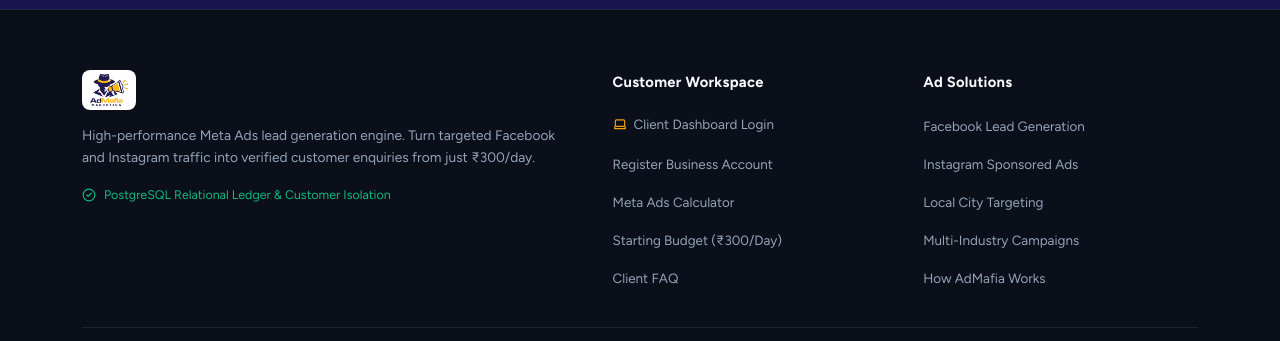
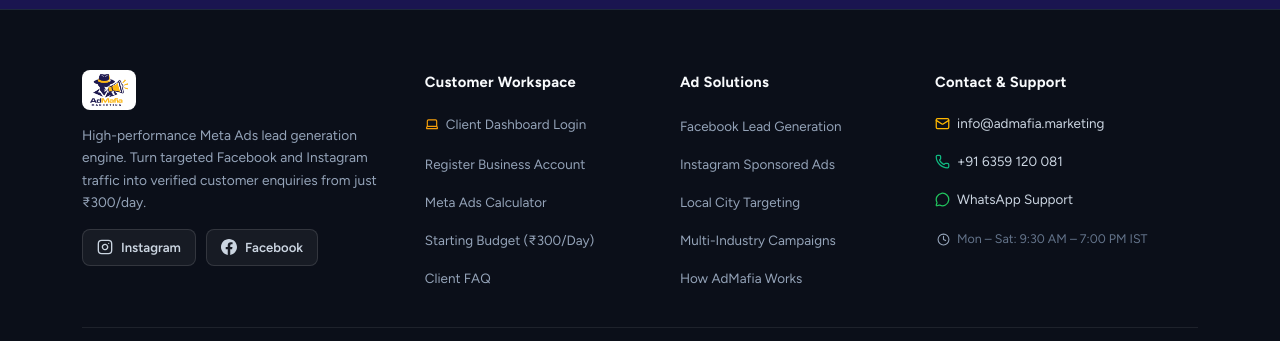
Before and after one commit to essassets-arch/admafia, a React (Vite) app in the folder frontend/: page / in a window 1280 px wide. Shown: the part 8013-8354 px from the top of the page. Built offline with nearby package versions, Linux system fonts and the light colour scheme; no server answers.

Commit message:
feat(footer): redesign public website footer with clean customer links, contact details, and social media

```diff
--- a/frontend/src/App.jsx
+++ b/frontend/src/App.jsx
@@ -1,7 +1,8 @@
 import React, { useState, useEffect } from 'react';
 import {
   Menu, X, ChevronRight, ChevronDown, Laptop, Shield,
-  Crown, Sparkles, Palette, Briefcase, Layers, ArrowRight, CheckCircle2
+  Crown, Sparkles, Palette, Briefcase, Layers, ArrowRight, CheckCircle2,
+  Mail, Phone, MessageCircle, Clock
 } from 'lucide-react';
 import MetaAdsCalculator from './components/MetaAdsCalculator';
 import WhatsAppWidget from './components/WhatsAppWidget';
@@ -42,8 +43,11 @@ try {
 const site = {
   name: 'AdMafia Marketing',
   url: 'https://admafia.marketing/',       // canonical (trailing slash ke saath)
-  email: 'hello@admafia.marketing',        // lead form yahin aayega
+  email: 'info@admafia.marketing',         // official contact email
   phone: '+91 6359 120 081',
+  phoneRaw: '+916359120081',
+  instagram: 'https://www.instagram.com/admafia.marketing/',
+  facebook: 'https://www.facebook.com/profile.php?id=61596014007136',
   title: 'Facebook & Instagram Lead Generation Ads from ₹300/Day | AdMafia Marketing',
   desc: 'Get customer enquiries with names and phone numbers through targeted Meta Ads. Start Facebook & Instagram lead generation campaigns from ₹300/day with AdMafia Marketing.',
 };
@@ -1287,7 +1291,7 @@ export default function App() {
       <footer className="site-footer">
         <div className="wrap">
           <div className="footer-grid">
-            {/* Col 1: Brand Info */}
+            {/* Col 1: Brand Info & Social Links */}
             <div className="footer-col footer-col-brand">
               <div style={{ display: 'inline-flex', alignItems: 'center', gap: '10px', marginBottom: '14px' }}>
                 <img
@@ -1299,13 +1303,40 @@ export default function App() {
               <p style={{ fontSize: '0.86rem', lineHeight: '1.6', color: '#94a3b8', margin: '0 0 16px' }}>
                 High-performance Meta Ads lead generation engine. Turn targeted Facebook and Instagram traffic into verified customer enquiries from just ₹300/day.
               </p>
-              <div style={{ display: 'flex', alignItems: 'center', gap: '8px', fontSize: '0.78rem', color: '#10b981' }}>
-                <CheckCircle2 size={14} />
-                <span>PostgreSQL Relational Ledger &amp; Customer Isolation</span>
+
+              <div className="footer-social-links">
+                <a
+                  href={site.instagram}
+                  target="_blank"
+                  rel="noopener noreferrer"
+                  className="footer-social-btn instagram"
+                  title="Follow AdMafia on Instagram"
+                  aria-label="Instagram"
+                >
+                  <svg width="16" height="16" viewBox="0 0 24 24" fill="none" stroke="currentColor" strokeWidth="2" strokeLinecap="round" strokeLinejoin="round">
+                    <rect x="2" y="2" width="20" height="20" rx="5" ry="5"></rect>
+                    <path d="M16 11.37A4 4 0 1 1 12.63 8 4 4 0 0 1 16 11.37z"></path>
+                    <line x1="17.5" y1="6.5" x2="17.51" y2="6.5"></line>
+                  </svg>
+                  <span>Instagram</span>
+                </a>
+                <a
+                  href={site.facebook}
+                  target="_blank"
+                  rel="noopener noreferrer"
+                  className="footer-social-btn facebook"
+                  title="Connect with AdMafia on Facebook"
+                  aria-label="Facebook"
+                >
+                  <svg width="16" height="16" viewBox="0 0 24 24" fill="currentColor">
+                    <path d="M24 12.073c0-6.627-5.373-12-12-12s-12 5.373-12 12c0 5.99 4.388 10.954 10.125 11.854v-8.385H7.078v-3.47h3.047V9.43c0-3.007 1.792-4.669 4.533-4.669 1.312 0 2.686.235 2.686.235v2.953H15.83c-1.491 0-1.956.925-1.956 1.874v2.25h3.328l-.532 3.47h-2.796v8.385C19.612 23.027 24 18.062 24 12.073z"/>
+                  </svg>
+                  <span>Facebook</span>
+                </a>
               </div>
             </div>
 
-            {/* Col 2: Client Workspace */}
+            {/* Col 2: Customer Workspace */}
             <div className="footer-col">
               <h4>Customer Workspace</h4>
               <ul className="footer-links">
@@ -1364,7 +1395,7 @@ export default function App() {
               </ul>
             </div>
 
-            {/* Col 4: Advertising Solutions */}
+            {/* Col 3: Advertising Solutions */}
             <div className="footer-col">
               <h4>Ad Solutions</h4>
               <ul className="footer-links">
@@ -1373,6 +1404,40 @@ export default function App() {
                 <li><a href="#services" onClick={(e) => { e.preventDefault(); navigateTo('#services', 'landing'); }}>Local City Targeting</a></li>
                 <li><a href="#industries" onClick={(e) => { e.preventDefault(); navigateTo('#industries', 'landing'); }}>Multi-Industry Campaigns</a></li>
                 <li><a href="#how" onClick={(e) => { e.preventDefault(); navigateTo('#how', 'landing'); }}>How AdMafia Works</a></li>
+              </ul>
+            </div>
+
+            {/* Col 4: Contact & Support */}
+            <div className="footer-col">
+              <h4>Contact &amp; Support</h4>
+              <ul className="footer-links">
+                <li>
+                  <a href={`mailto:${site.email}`} className="footer-contact-item">
+                    <Mail size={15} color="#ffb800" />
+                    <span>{site.email}</span>
+                  </a>
+                </li>
+                <li>
+                  <a href={`tel:${site.phoneRaw}`} className="footer-contact-item">
+                    <Phone size={15} color="#10b981" />
+                    <span>{site.phone}</span>
+                  </a>
+                </li>
+                <li>
+                  <a
+                    href={`https://wa.me/916359120081?text=${encodeURIComponent('Hi AdMafia Team, I want to start Meta Ads lead generation for my business.')}`}
+                    target="_blank"
+                    rel="noopener noreferrer"
+                    className="footer-contact-item"
+                  >
+                    <MessageCircle size={15} color="#22c55e" />
+                    <span>WhatsApp Support</span>
+                  </a>
+                </li>
+                <li className="footer-contact-sub">
+                  <Clock size={13} color="#94a3b8" />
+                  <span>Mon – Sat: 9:30 AM – 7:00 PM IST</span>
+                </li>
               </ul>
             </div>
           </div>
--- a/frontend/src/index.css
+++ b/frontend/src/index.css
@@ -991,9 +991,68 @@ details p {
 
 .footer-grid {
   display: grid;
-  grid-template-columns: 1.8fr 1fr 1fr;
+  grid-template-columns: 1.4fr 1fr 1fr 1.2fr;
   gap: 36px;
   margin-bottom: 36px;
+}
+
+.footer-social-links {
+  display: flex;
+  align-items: center;
+  gap: 10px;
+  flex-wrap: wrap;
+  margin-top: 14px;
+}
+
+.footer-social-btn {
+  display: inline-flex;
+  align-items: center;
+  gap: 8px;
+  padding: 7px 14px;
+  background: rgba(255, 255, 255, 0.05);
+  border: 1px solid rgba(255, 255, 255, 0.12);
+  border-radius: 8px;
+  color: #cbd5e1;
+  font-size: 0.82rem;
+  font-weight: 600;
+  text-decoration: none;
+  transition: all 0.2s ease;
+}
+
+.footer-social-btn:hover {
+  background: rgba(255, 255, 255, 0.12);
+  transform: translateY(-2px);
+}
+
+.footer-social-btn.instagram:hover {
+  border-color: #e1306c;
+  color: #f472b6;
+  box-shadow: 0 4px 12px rgba(225, 48, 108, 0.2);
+}
+
+.footer-social-btn.facebook:hover {
+  border-color: #1877f2;
+  color: #60a5fa;
+  box-shadow: 0 4px 12px rgba(24, 119, 242, 0.2);
+}
+
+.footer-contact-item {
+  color: #cbd5e1 !important;
+  font-size: 0.85rem;
+}
+
+.footer-contact-item:hover {
+  color: #ffb800 !important;
+}
+
+.footer-contact-sub {
+  display: flex;
+  align-items: center;
+  gap: 7px;
+  font-size: 0.78rem;
+  color: #64748b;
+  margin-top: 4px;
+  padding-left: 2px;
 }
 
 .footer-col h4 {
```
Also changed, not shown: 5 other files (tests, documents, lock files or other folders).
